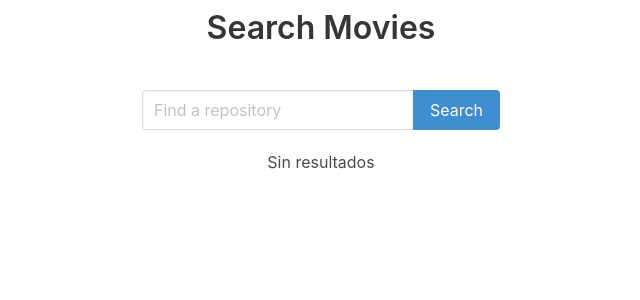
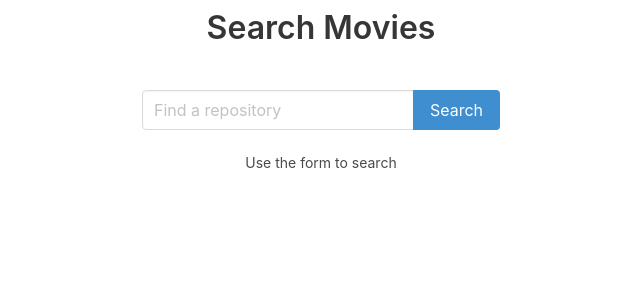
Before and after one commit to ElenaMLopez/search-movies-React, a React (Create React App) app: page / in a window 1280 px wide. Shown: the top 300 px of the page, without its empty margins (319-959 px from the left). Built offline with nearby package versions, Linux system fonts and the light colour scheme; no server answers.

Commit message:
Add behavior for no results in the search

```diff
--- a/src/App.js
+++ b/src/App.js
@@ -9,12 +9,16 @@ import { MovieList } from './components/MoviesList';
 
 class App extends Component {
 
-   state = { results: [] }
+   state = { usedSearch: false, results: [] }
 
   _handleResults = (results) => {
-    console.log('Desde _handleResults: ', results);
+    this.setState({ results, usedSearch: true })
+  }
 
-    this.setState({ results })
+  _renderResults () {
+    return this.state.results.length === 0
+      ? <p>Sorry no results! <span role="img" aria-label=''>😳</span></p>
+      : <MovieList movies={this.state.results}/>
   }
 
   render () {
@@ -24,9 +28,9 @@ class App extends Component {
         <div className="Search-Form--wrapper">
           <SearchForm onResults={this._handleResults} />
         </div>
-        {this.state.results.length === 0
-          ? 'Sin resultados'
-          : <MovieList movies={this.state.results}/>}
+        {this.state.usedSearch
+          ? this._renderResults()
+          : <small>Use the form to search</small>}
       </div>
     );
   }
--- a/src/components/SearchForm.js
+++ b/src/components/SearchForm.js
@@ -18,7 +18,7 @@ export class SearchForm extends Component {
     // fetch(`http://www.omdbapi.com/?apikey=${API_KEY}&t=${inputMovie}&plot=full`) // devuelve más información
       .then( res => res.json())
       .then( results => {
-        const { Search, totalResults} = results
+        const { Search = []} = results
         this.props.onResults(Search)
       })
   }
```
